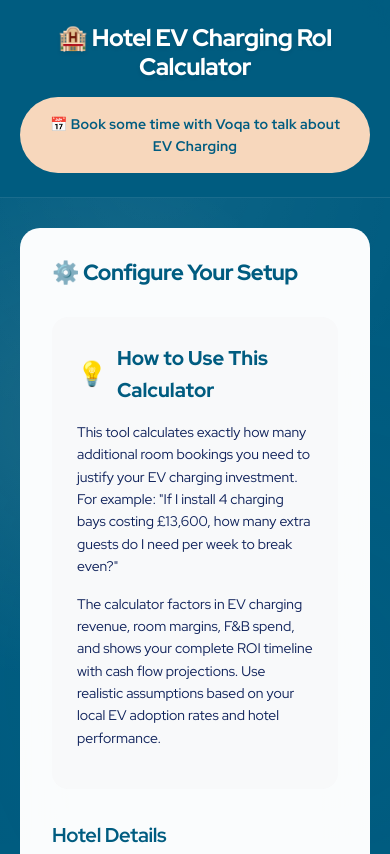
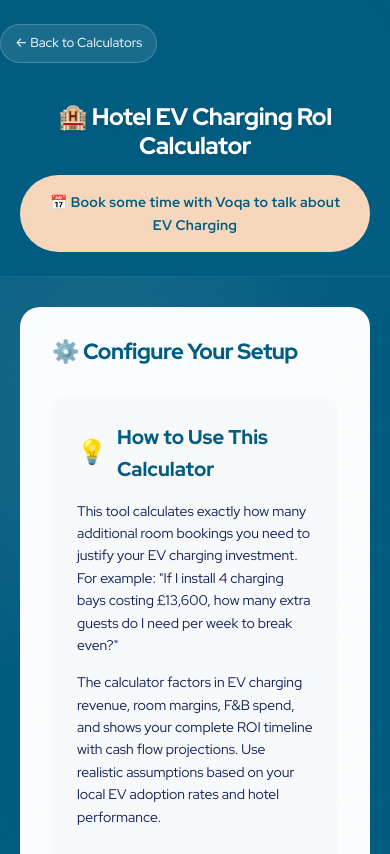
Before and after one commit to euan-cmd/voqa-tools, a plain HTML site: page hotel-calculator/index.html in a window 390 px wide. Shown: the top 854 px of the page. Drawn offline with nearby package versions, Linux system fonts and the light colour scheme.

Commit message:
Update index.html

```diff
--- a/hotel-calculator/index.html
+++ b/hotel-calculator/index.html
@@ -143,6 +143,32 @@
             z-index: 100;
         }
 
+        .back-to-calculators {
+            position: absolute;
+            top: 20px;
+            left: 40px;
+            display: inline-flex;
+            align-items: center;
+            gap: 6px;
+            background: rgba(255, 255, 255, 0.1);
+            backdrop-filter: blur(10px);
+            color: rgba(255, 255, 255, 0.9);
+            padding: 10px 16px;
+            border-radius: 25px;
+            font-size: 14px;
+            font-weight: 500;
+            text-decoration: none;
+            border: 1px solid rgba(255, 255, 255, 0.2);
+            transition: all 0.3s ease;
+            animation: fadeIn 0.8s ease-out 0.6s both;
+        }
+
+        .back-to-calculators:hover {
+            background: rgba(255, 255, 255, 0.15);
+            color: var(--text-light);
+            transform: translateY(-1px);
+        }
+
         .header-content {
             max-width: 1400px;
             margin: 0 auto;
@@ -215,7 +241,7 @@
             margin: 0 auto;
             padding: 40px 20px;
             display: grid;
-            grid-template-columns: 1fr 1.5fr;
+            grid-template-columns: 1.5fr 1fr;
             gap: 40px;
             position: relative;
             z-index: 2;
@@ -389,14 +415,13 @@
         }
 
         .result-card:hover {
-            transform: translateY(-8px) scale(1.02);
+            border: 2px solid var(--accent);
         }
 
         .result-icon {
             font-size: 48px;
             margin-bottom: 16px;
             display: block;
-            animation: bounce 2s ease-in-out infinite;
         }
 
         .result-value {
@@ -613,6 +638,13 @@
                 gap: 15px;
             }
 
+            .back-to-calculators {
+                left: 20px;
+                top: 16px;
+                padding: 8px 14px;
+                font-size: 13px;
+            }
+
             .results-grid {
                 grid-template-columns: 1fr;
                 gap: 15px;
@@ -621,6 +653,20 @@
             .breakdown-grid {
                 grid-template-columns: 1fr;
                 gap: 20px;
+            }
+        }
+
+        @media (max-width: 600px) {
+            .back-to-calculators {
+                position: relative;
+                left: auto;
+                top: auto;
+                margin: 0 auto 20px auto;
+                display: inline-flex;
+            }
+
+            .header-content {
+                margin-top: 20px;
             }
         }
 
@@ -634,6 +680,9 @@
 </head>
 <body>
     <div class="header animate-slide-down">
+        <a href="https://euan-cmd.github.io/voqa-tools/" class="back-to-calculators">
+            ← Back to Calculators
+        </a>
         <div class="header-content">
             <div class="header-title animate-fade-in">🏨 Hotel EV Charging RoI Calculator</div>
             <a href="https://calendar.app.google/C919wsfwk71WB3Qo6" target="_blank" class="btn">
@@ -934,9 +983,6 @@
             const element = document.getElementById(id);
             if (element) element.textContent = value;
         };
-
-        // Toggle guide function - removed since we don't need it anymore
-        // window.toggleGuide = function() { ... };
 
         // Chart generation function
         function generateCharts() {
@@ -1322,16 +1368,6 @@
         // Setup interactive effects
         function setupInteractiveEffects() {
             try {
-                const resultCards = document.querySelectorAll('.result-card');
-                resultCards.forEach(card => {
-                    card.addEventListener('mouseenter', function() {
-                        this.style.transform = 'translateY(-8px) scale(1.02)';
-                    });
-                    card.addEventListener('mouseleave', function() {
-                        this.style.transform = 'translateY(0) scale(1)';
-                    });
-                });
-
                 const formGroups = document.querySelectorAll('.form-group');
                 formGroups.forEach(group => {
                     const input = group.querySelector('input, select');
```
